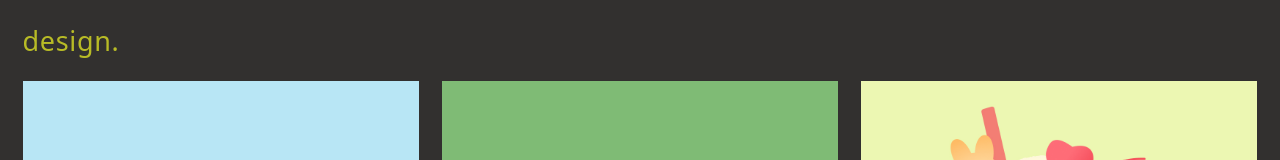
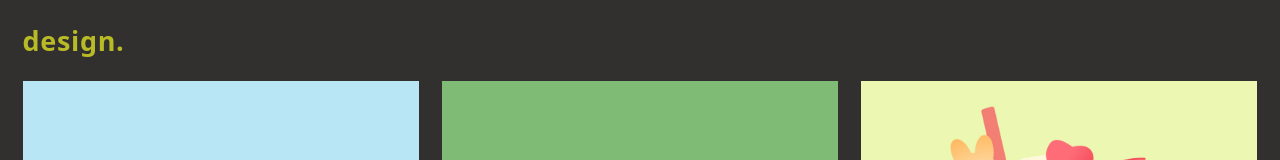
Before and after one commit to stwrtka/portfolio, a React (Vite) app: page /design in a window 1280 px wide. Shown: the top 160 px of the page. Built offline with nearby package versions, Linux system fonts and the light colour scheme; a web font is replaced by a local one.

Commit message:
update: page title bold

```diff
--- a/src/components/BlogLayout.tsx
+++ b/src/components/BlogLayout.tsx
@@ -9,7 +9,7 @@ export default function BlogLayout() {
   return (
     <div className="min-h-screen text-white grid grid-cols-1 md:grid-cols-[25%_75%]">
       <div className="p-1 overflow-y-auto max-h-screen no-scrollbar">
-        <h2 className="text-2xl text-pink tracking-wide "> blog.</h2>
+        <h2 className="text-2xl text-pink tracking-wide font-bold"> blog.</h2>
         <div className="w-60 h-0.5 bg-white my-5"/>
 
         <ul className="space-y-6">
--- a/src/pages/Design.tsx
+++ b/src/pages/Design.tsx
@@ -14,9 +14,7 @@ function Design () {
    return (
     <div className="cursor-custom flex flex-col text-white no-scrollbar min-h-screen font-body p-5">
         <title>design.</title>
-        <h2 className="text-2xl text-green tracking-wide pb-5">
-          design.
-        </h2>
+        <h2 className="text-2xl text-green tracking-wide pb-5 font-bold"> design.</h2>
         <meta name="viewport" content="width=device-width, initial-scale=1.0" />
         <div className='grid grid-cols-3 gap-5 place-items-center'>
             <img src= {StrawberryCake}/>
--- a/src/pages/Projects.tsx
+++ b/src/pages/Projects.tsx
@@ -5,7 +5,7 @@ function Projects () {
    return (
     <div className=" cursor-custom flex flex-col text-white no-scrollbar min-h-screen font-body p-5">
         <title>projects.</title>
-        <h2 className="text-2xl text-yellow tracking-wide pb-5"> projects.</h2>
+        <h2 className="text-2xl text-yellow tracking-wide pb-5 font-bold"> projects.</h2>
         <meta name="viewport" content="width=device-width, initial-scale=1.0" />
         <div className='gap-10'>
             <ProjectCard title='Final Story' tech_stack='C, DevKitPro' description='2D shooter game for the 3Ds.' link='https://github.com/stwrtka/final-story'/>
```
